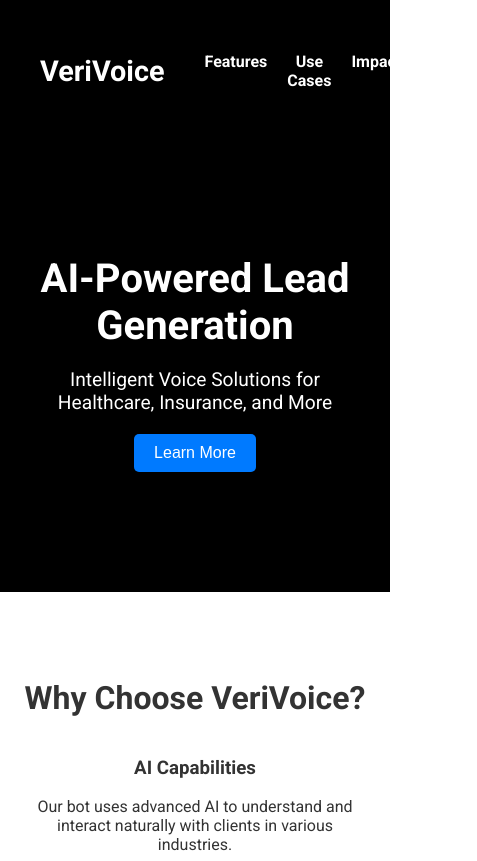
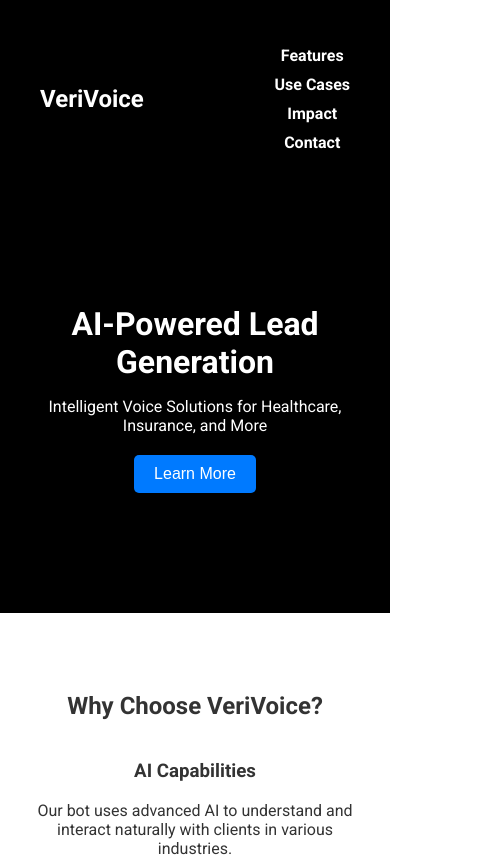
Before and after one commit to irfanbat47/verivoice-website, a plain HTML site: page index.html in a window 390 px wide. Shown: the top 861 px of the page, 477 px wide, since content can reach past the window. Drawn offline with Linux system fonts and the light colour scheme.

Commit message:
Add files via upload

```diff
--- a/index.html
+++ b/index.html
@@ -1,8 +1,8 @@
 <!DOCTYPE html>
 <html lang="en">
 <head>
+    <meta name="viewport" content="width=device-width, initial-scale=1.0">
     <meta charset="UTF-8">
-    <meta name="viewport" content="width=device-width, initial-scale=1.0">
     <title>VeriVoice - AI-Powered Lead Generation</title>
     <link href="https://fonts.googleapis.com/css2?family=Roboto:wght@400;700&display=swap" rel="stylesheet">
     <link rel="stylesheet" href="styles.css">
@@ -22,7 +22,7 @@
         <section class="hero">
             <h2>AI-Powered Lead Generation</h2>
             <p>Intelligent Voice Solutions for Healthcare, Insurance, and More</p>
-            <button onclick="scrollToSection('features')">Learn More</button>
+            <button id="learn-more">Learn More</button>
         </section>
     </header>
 
--- a/script.js
+++ b/script.js
@@ -1,9 +1,16 @@
+// JavaScript for smooth scrolling
 document.querySelectorAll('a[href^="#"]').forEach(anchor => {
     anchor.addEventListener('click', function (e) {
         e.preventDefault();
-
         document.querySelector(this.getAttribute('href')).scrollIntoView({
             behavior: 'smooth'
         });
     });
 });
+
+// Learn More button scroll to Features section
+document.getElementById('learn-more').addEventListener('click', function() {
+    document.getElementById('features').scrollIntoView({
+        behavior: 'smooth'
+    });
+});
--- a/styles.css
+++ b/styles.css
@@ -1,9 +1,5 @@
 html {
     scroll-behavior: smooth;
-}
-
-* {
-    box-sizing: border-box;
 }
 
 body {
@@ -35,6 +31,7 @@ nav ul {
     list-style: none;
     display: flex;
     gap: 20px;
+    padding: 0;
 }
 
 nav ul li a {
@@ -170,3 +167,35 @@ footer {
         font-size: 1.4rem;
     }
 }
+
+/* Mobile adjustments */
+@media (max-width: 768px) {
+    nav ul {
+        flex-direction: column;
+        gap: 10px;
+    }
+
+    nav h1 {
+        font-size: 1.5rem;
+    }
+
+    .hero h2 {
+        font-size: 2rem;
+    }
+
+    .hero p {
+        font-size: 1rem;
+    }
+
+    .features h2, .use-cases h2, .impact h2, .contact h2 {
+        font-size: 1.5rem;
+    }
+
+    .impact-metric h3 {
+        font-size: 1.2rem;
+    }
+
+    .impact-metric p {
+        font-size: 1rem;
+    }
+}
```
